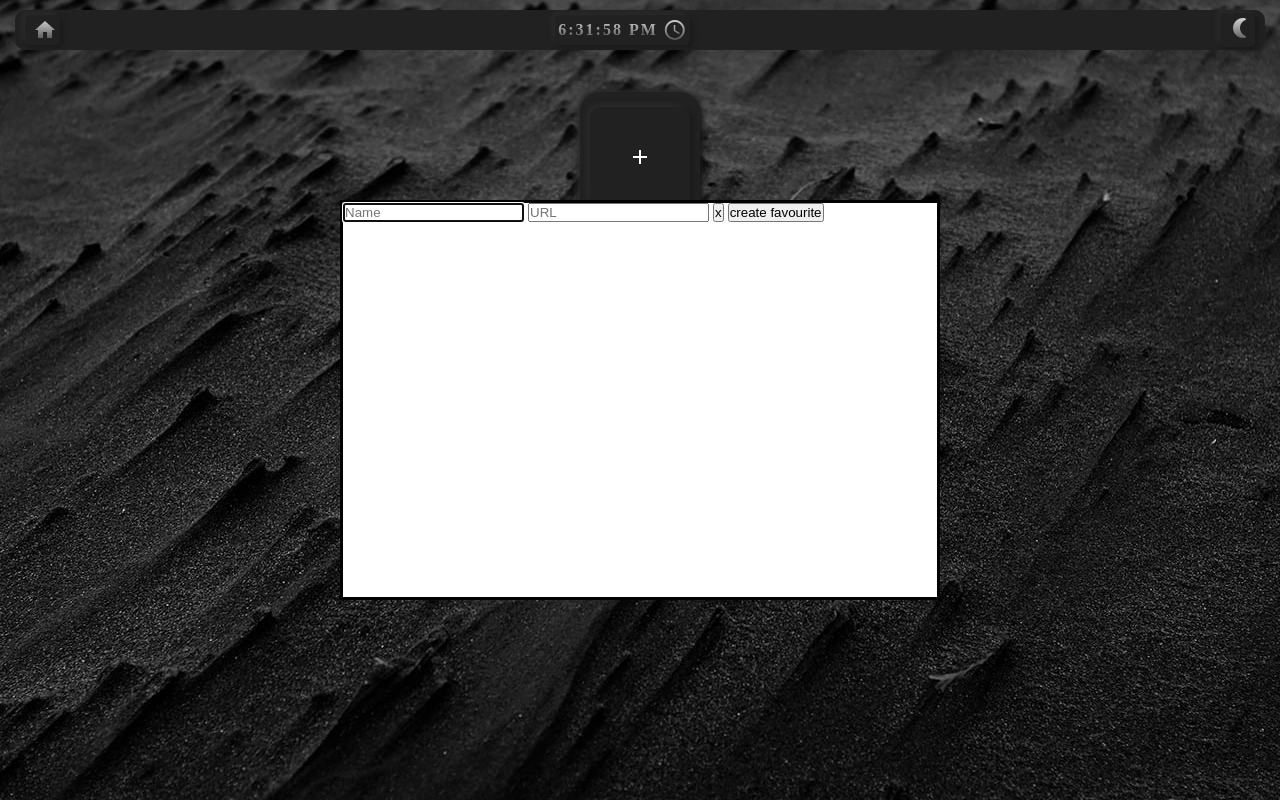
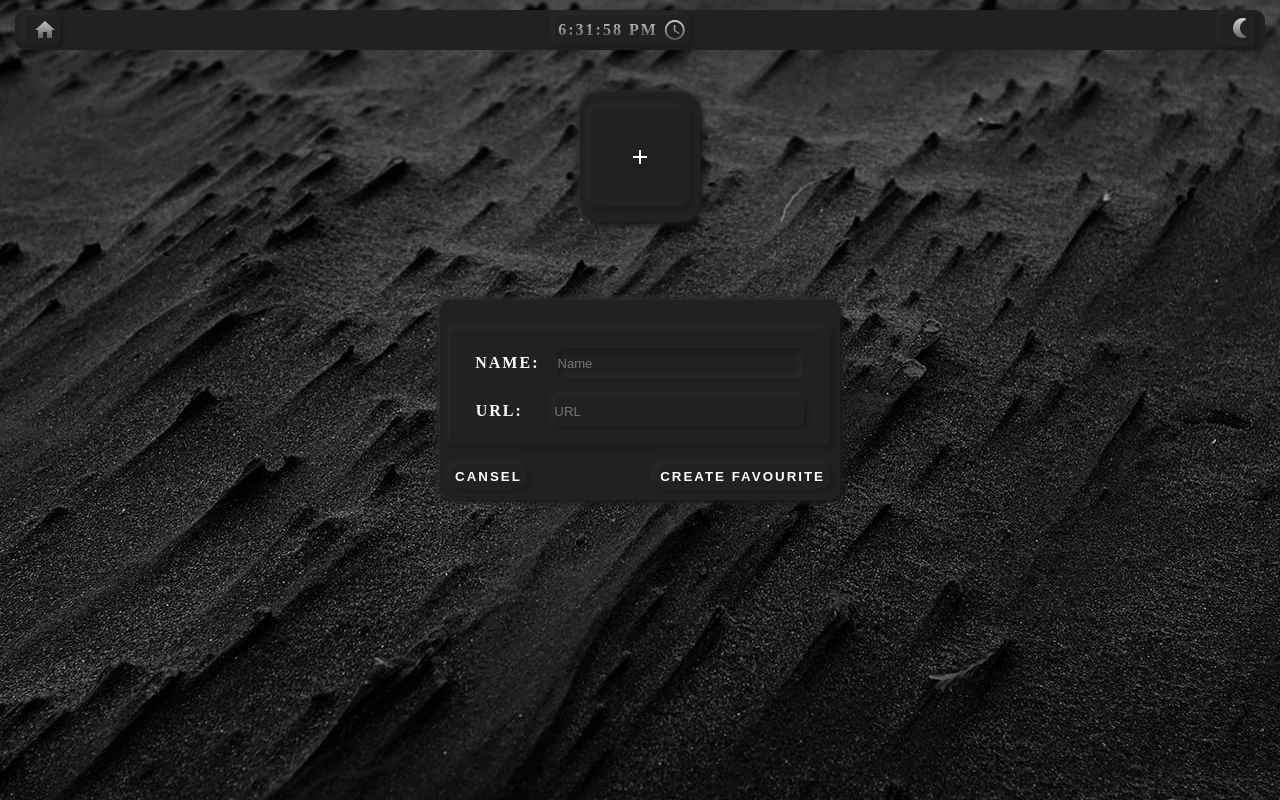
Before and after one commit to netharuM/neuTab, a browser extension: page index.html in a window 1280 px wide. Both pictures are taken after a click on the button "add". Drawn offline with Linux system fonts and the light colour scheme.

Commit message:
aded styles to the dialog popup

```diff
--- a/index.html
+++ b/index.html
@@ -12,12 +12,28 @@
     <link rel="stylesheet" href="https://fonts.googleapis.com/icon?family=Material+Icons">
 </head>
 <body class="body">
+    <!-- dialog box that takes the link and the name for the new favourite -->
     <div class="dialogOuterBox">
         <dialog id="newFav" class="dialogNewFavourite">
-            <input type="text" id="name" placeholder="Name">
-            <input type="text" id="url" placeholder="URL">
-            <button id="close">x</button>
-            <button id="create">create favourite</button>
+            <div id="inputBoxWrapper">
+                <div id="inputBox">
+                    <div id="nameBox">
+                        <label for="name">Name:</label>
+                        <input type="text" id="name" placeholder="Name">
+                    </div>
+                    <div id="urlBox">
+                        <label for="url">URL:</label>
+                        <input type="text" id="url" placeholder="URL">
+                    </div>
+                </div>
+            </div>
+            <div id="buttonContainer">
+                <!-- i know that the way i wrote cansel was wrong -->
+                <!-- i dont know spelling to the words -->
+                <!-- im a programmer -->
+                <button id="close">cansel</button>
+                <button id="create">create favourite</button>
+            </div>
         </dialog>
     </div>
 
--- a/index.js
+++ b/index.js
@@ -206,9 +206,7 @@ class favourites {
         /**
          * removes all the favourites from the data base
          */
-        if (this.sync == true) {
-            chrome.storage.sync.set({ favourites: this.favourites });
-        }
+        chrome.storage.sync.set({ favourites: [] });
     }
 
     addFavourite(name, link) {
--- a/styles.css
+++ b/styles.css
@@ -251,10 +251,162 @@
 
 .dialogNewFavourite {
     position: relative;
+    width: 400px;
+    margin-left: -200px;
+    height: 200px;
+    margin-top: -100px;
+    z-index: 999999999999999;
+    border-radius: 10px;
+    background-color: #212121;
+    box-shadow: 3px 3px 5px #1b1a1a, -3px -3px 5px #2b2b2b;
+    border: none;
+    color: #ffffff;
+    text-transform: uppercase;
+    padding: 10px;
+    font-weight: 900;
+    letter-spacing: 2px;
+}
 
-    width: 600px;
-    margin-left: -300px;
+.dialogNewFavourite > #inputBoxWrapper {
+    display: flex;
+    flex-direction: column;
+    align-items: center;
+    justify-content: space-between;
+    margin-top: 5%;
+    margin-bottom: 5%;
+    width: 100%;
+}
+.dialogNewFavourite > #inputBoxWrapper > #inputBox {
+    display: flex;
+    height: 100%;
+    width: 100%;
+    flex-direction: column;
+    align-items: flex-end;
+    border-radius: 5px;
+    border: none;
+    background-color: #212121;
+    box-shadow: 3px 3px 5px #1b1a1a, -3px -3px 5px #2b2b2b;
+    color: #ffffff;
+    text-transform: uppercase;
+    padding: 10px;
+    font-weight: 900;
+    letter-spacing: 2px;
+}
 
-    height: 400px;
-    margin-top: -200px;
+#nameBox {
+    display: flex;
+    justify-content: space-evenly;
+    align-items: center;
+    width: 100%;
+    height: 30px;
+    margin-bottom: 2.5%;
+    margin-top: 2.5%;
 }
+
+input#name {
+    border: none;
+    height: 100%;
+    width: 250px;
+    border-radius: 5px;
+    background-color: #212121;
+    box-shadow: 3px 3px 5px #1b1a1a, -3px -3px 5px #2b2b2b;
+    color: #ffffff;
+}
+
+input#name:hover {
+    box-shadow: none;
+    border: dodgerblue solid 3px;
+    transform: scale(1.05);
+}
+
+input#name:focus {
+    box-shadow: inset 3px 3px 5px #1b1a1a, inset -3px -3px 5px #2b2b2b;
+    border: none;
+    outline: none;
+    transform: scale(0.98);
+}
+
+#urlBox {
+    display: flex;
+    justify-content: space-around;
+    align-items: center;
+    width: 100%;
+    height: 30px;
+    margin-bottom: 2.5%;
+    margin-top: 2.5%;
+}
+
+input#url {
+    border: none;
+    height: 100%;
+    width: 250px;
+    border-radius: 5px;
+    background-color: #212121;
+    box-shadow: 3px 3px 5px #1b1a1a, -3px -3px 5px #2b2b2b;
+    color: #ffffff;
+}
+
+input#url:hover {
+    box-shadow: none;
+    border: dodgerblue solid 1px;
+    transform: scale(1.05);
+}
+
+input#url:focus {
+    box-shadow: inset 3px 3px 5px #1b1a1a, inset -3px -3px 5px #2b2b2b;
+    border: none;
+    outline: none;
+    transform: scale(0.98);
+}
+
+#buttonContainer {
+    display: flex;
+    justify-content: space-between;
+    align-items: center;
+    width: 100%;
+}
+#buttonContainer > #close {
+    border-radius: 10px;
+    background-color: #212121;
+    box-shadow: 3px 3px 5px #1b1a1a, -3px -3px 5px #2b2b2b;
+    border: none;
+    color: #ffffff;
+    text-transform: uppercase;
+    font-weight: 900;
+    padding: 5px;
+    letter-spacing: 2px;
+}
+
+#buttonContainer > #close:hover {
+    box-shadow: none;
+    color: rgb(255, 123, 0);
+    transform: scale(1.05);
+}
+
+#buttonContainer > #close:active {
+    box-shadow: inset 3px 3px 5px #1b1a1a, inset -3px -3px 5px #2b2b2b;
+    transform: scale(0.98);
+}
+
+#buttonContainer > #create {
+    border-radius: 10px;
+    background-color: #212121;
+    box-shadow: 3px 3px 5px #1b1a1a, -3px -3px 5px #2b2b2b;
+    border: none;
+    color: #ffffff;
+    text-transform: uppercase;
+    font-weight: 900;
+    padding: 5px;
+    letter-spacing: 2px;
+}
+
+#buttonContainer > #create:hover {
+    box-shadow: none;
+    color: dodgerblue;
+    transform: scale(1.05);
+}
+
+#buttonContainer > #create:active {
+    box-shadow: inset 3px 3px 5px #1b1a1a, inset -3px -3px 5px #2b2b2b;
+    transform: scale(0.98);
+}
```
